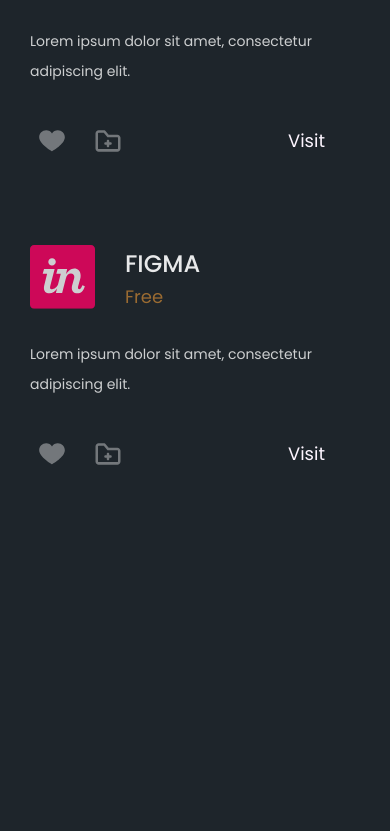
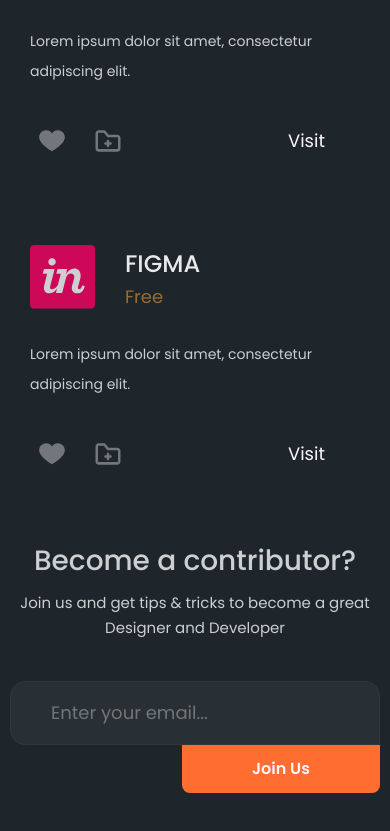
Before and after one commit to left9fet/any-tools, a website: page app/index.html in a window 390 px wide. Shown: the part 4361-5192 px from the top of the page. Before the commit the page ends 4904 px from the top, so only its background shows below. Drawn offline with Linux system fonts and the light colour scheme.

Commit message:
done join section adaptive

```diff
--- a/app/scss/style.scss
+++ b/app/scss/style.scss
@@ -611,6 +611,10 @@
 .join__heading {
     &:not(:last-child) {
         margin-bottom: 100px;
+
+        @media screen and (max-width: 1040px) {
+            margin-bottom: 40px;
+        }
     }
 }
 
```
Also changed, not shown: app/index.html (+2 -1 lines), app/css/style.min.css.
